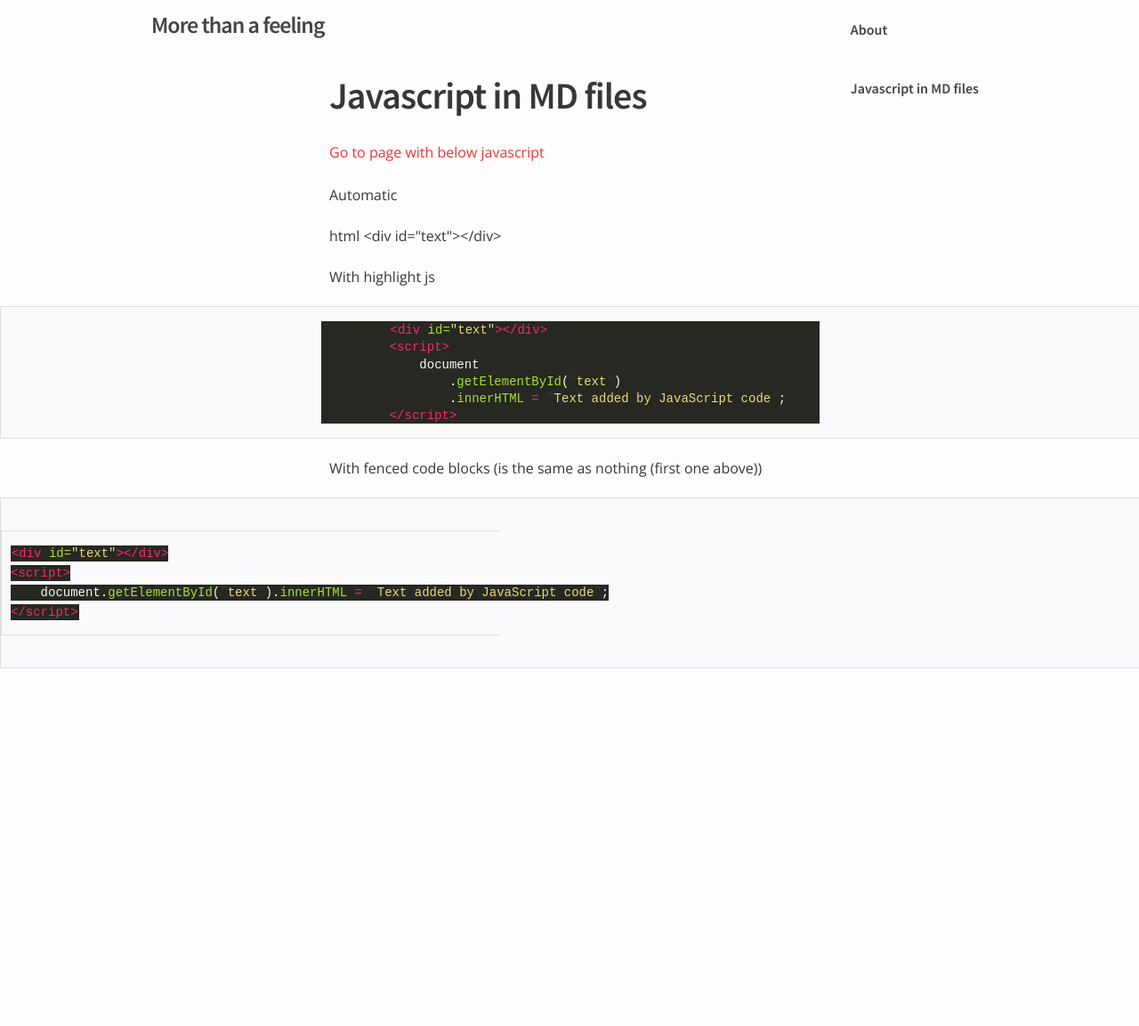
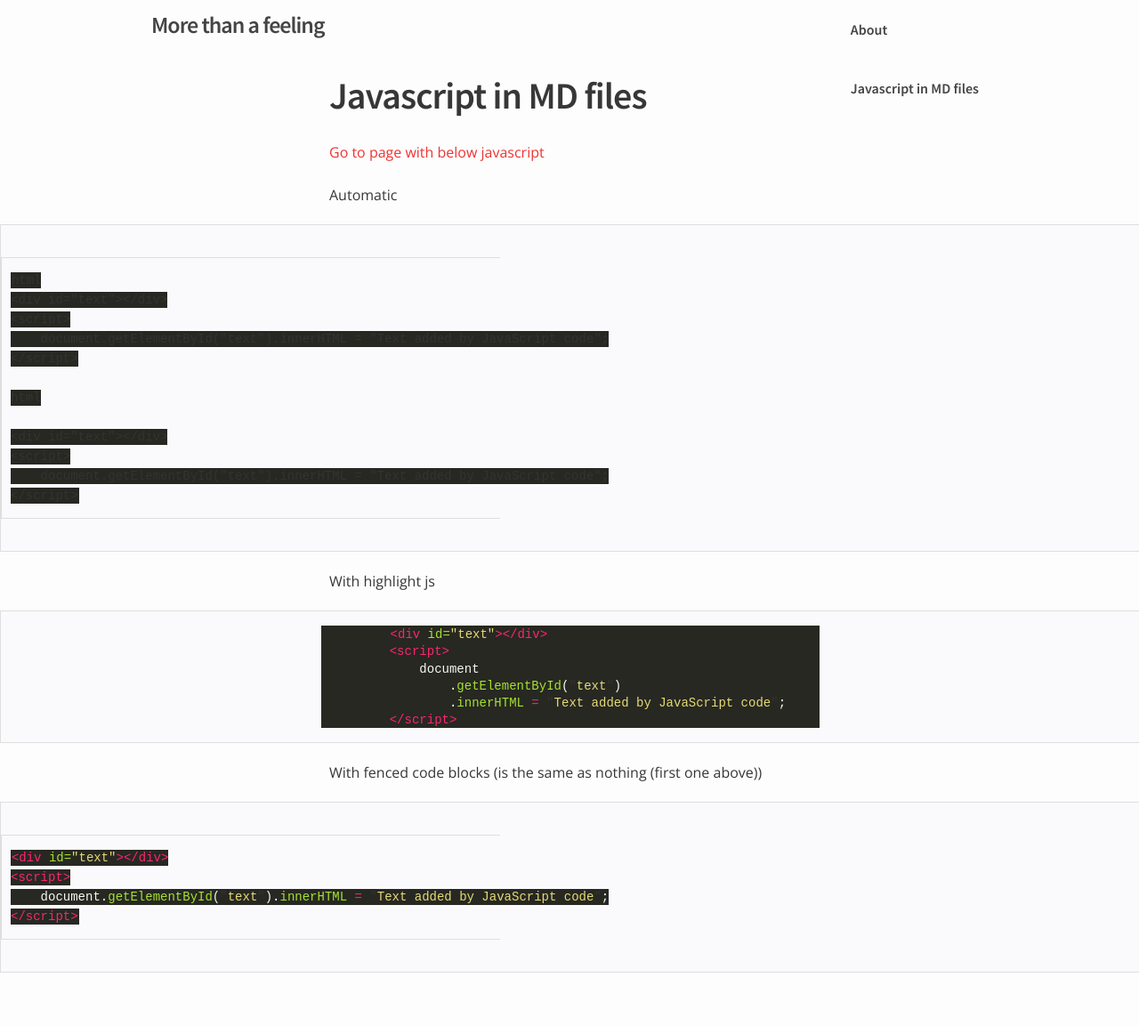
Before and after one commit to tikal86/tikal86.github.io, a Jekyll site: the page built from highlighting.md, in a window 1280 px wide. Shown: the whole page at 89% size. Built offline with Jekyll 4.4.1, drawn with Linux system fonts in a browser that asks for light colours; before the commit the page ends 900 px from its top, so only the background shows below that.

Commit message:
renamed highlighting test page

```diff
--- a/javascript-in-md.md
+++ b/highlighting.md
@@ -6,7 +6,14 @@ title: Javascript in MD files
 
 Automatic
 
-html
+    html
+    <div id="text"></div>
+    <script>
+        document.getElementById("text").innerHTML = "Text added by JavaScript code";
+    </script>
+
+    html
+
     <div id="text"></div>
     <script>
         document.getElementById("text").innerHTML = "Text added by JavaScript code";
```
